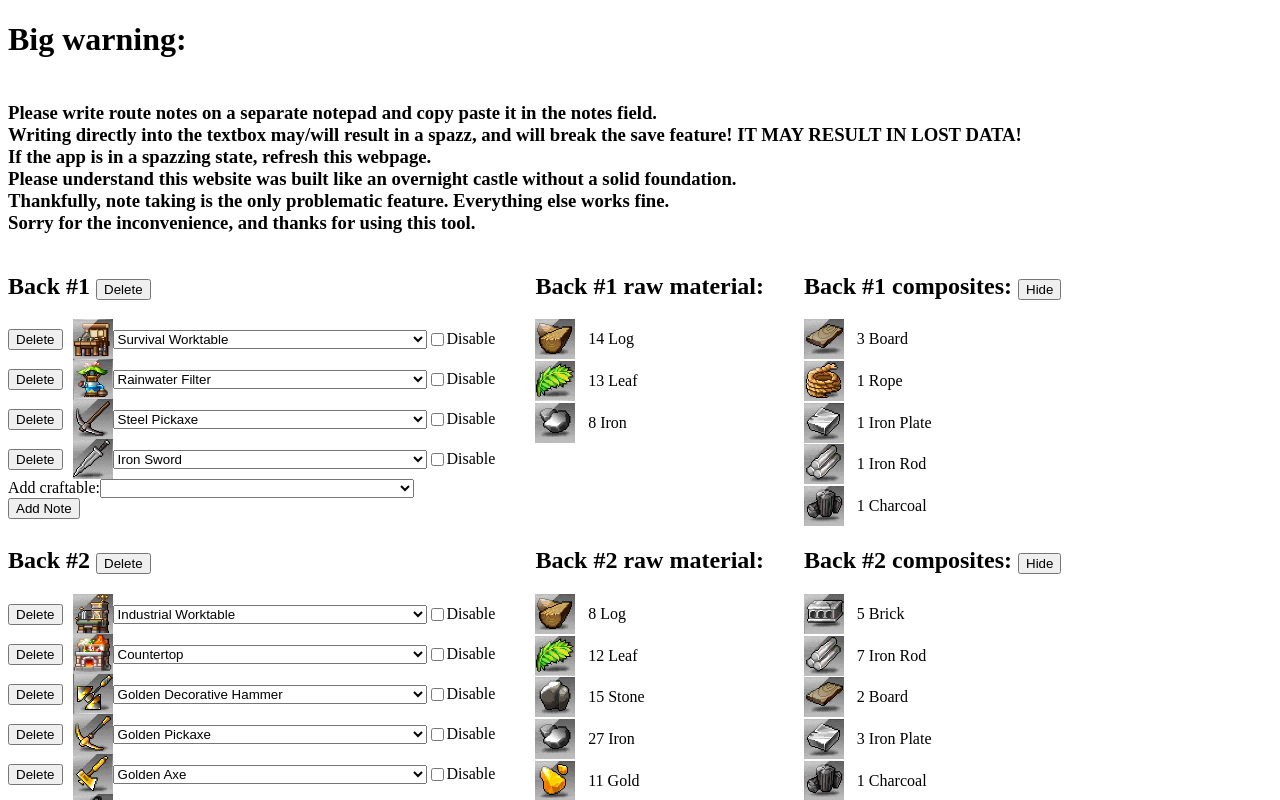
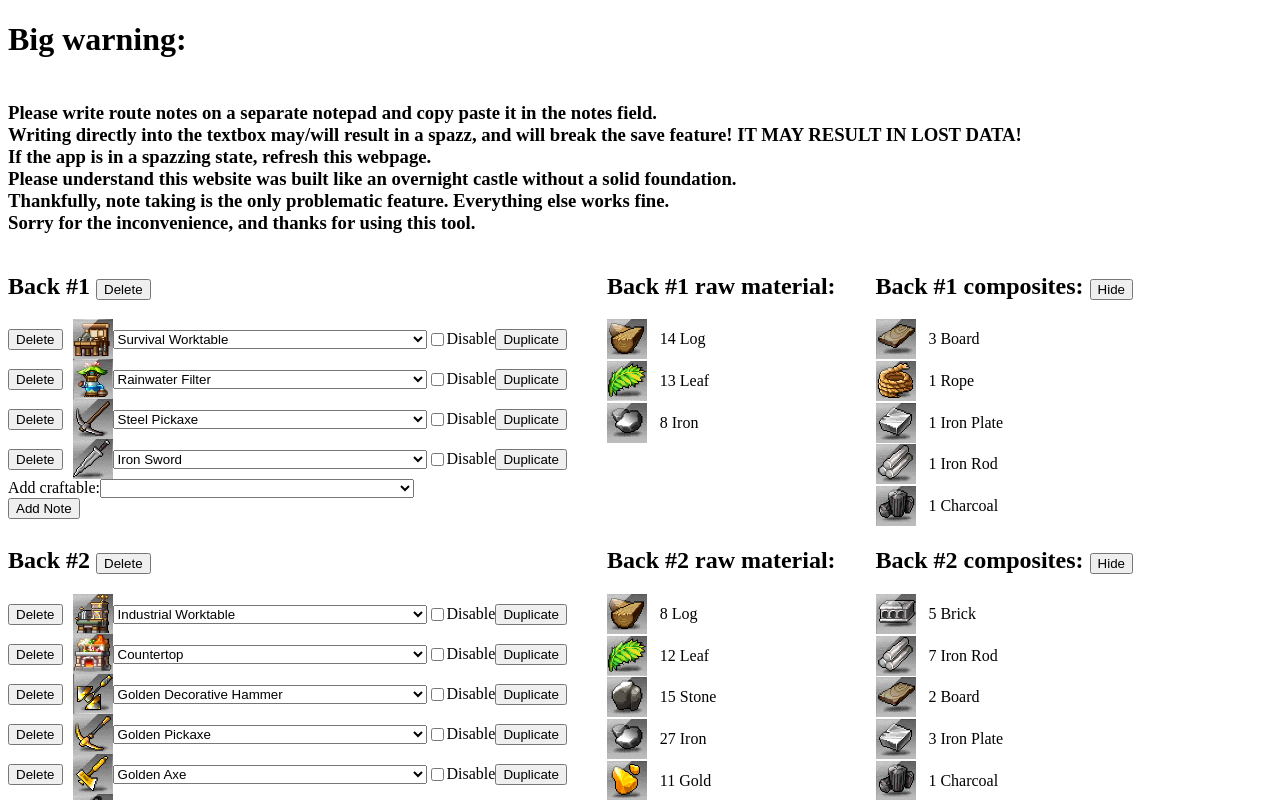
Before and after one commit to SLAzurin/misty-island-router, a React (Create React App) app: page / in a window 1280 px wide. Shown: the top 800 px of the page. Built offline with nearby package versions, Linux system fonts and the light colour scheme.

Commit message:
Add button to dupe item

```diff
--- a/src/App.tsx
+++ b/src/App.tsx
@@ -180,7 +180,8 @@ function App() {
         Please understand this website was built like an overnight castle
         without a solid foundation.
         <br />
-        Thankfully, note taking is the only problematic feature. Everything else works fine.
+        Thankfully, note taking is the only problematic feature. Everything else
+        works fine.
         <br />
         Sorry for the inconvenience, and thanks for using this tool.
       </h3>
@@ -295,6 +296,15 @@ function App() {
                               >
                                 Disable
                               </label>
+                              <button
+                                style={centerStyle}
+                                type="button"
+                                onClick={() => {
+                                  addCraftable(backNumber, structure);
+                                }}
+                              >
+                                Duplicate
+                              </button>
                             </div>
                           )}
                       </div>
```
